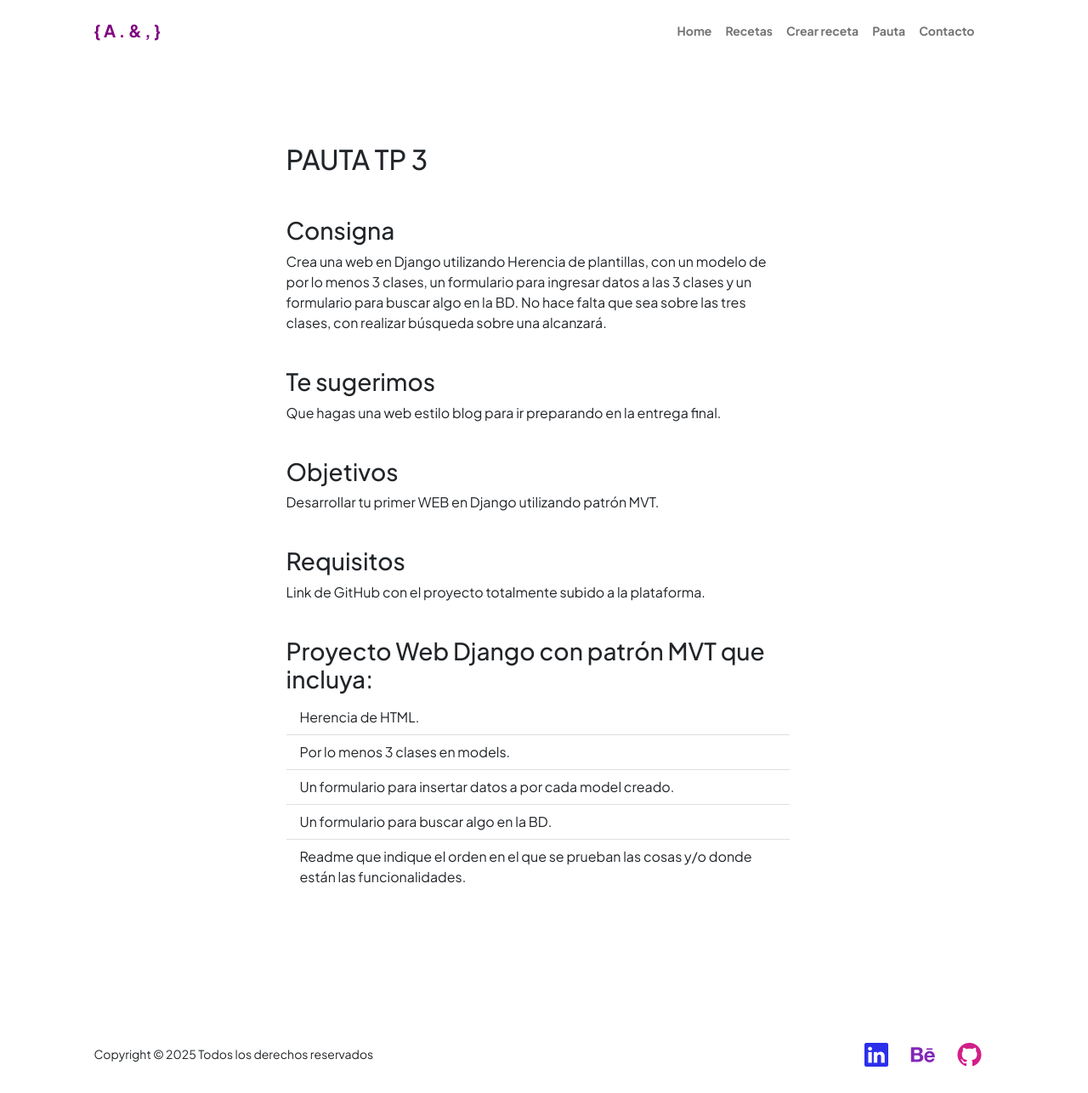
After one commit to matiluc/TuPrimeraPagina-Lucewicz, a Django app: page /pauta in a window 1280 px wide. The commit adds this page. Shown: the whole page at 85% size. Run offline with Django 5.2, Linux system fonts and the light colour scheme; some libraries are stand-ins or nearby versions.

Commit message:
por hacer cagada con los forms

```diff
--- a/config/urls.py
+++ b/config/urls.py
@@ -27,6 +27,7 @@ urlpatterns = [
     path("receta/<int:pk>/", views.detalle_receta, name="detalle_receta"),
     path('contacto', views.contacto, name='contacto'),
     path('crear_receta', views.crear_receta, name='crear_receta'),
+    path('pauta', views.pauta, name='pauta'),
 ] + static(settings.MEDIA_URL, document_root=settings.MEDIA_ROOT)
 
 if settings.DEBUG:
--- a/portfolio/admin.py
+++ b/portfolio/admin.py
@@ -1,6 +1,4 @@
 from django.contrib import admin
-from .models import Receta, Chef, Moderador
+from .models import Receta
 
 admin.site.register(Receta)
-admin.site.register(Chef)
-admin.site.register(Moderador)
--- a/portfolio/forms.py
+++ b/portfolio/forms.py
@@ -1,7 +1,10 @@
 from django import forms
 from .models import Receta
+from ckeditor.widgets import CKEditorWidget
 
 class RecetaForm(forms.ModelForm):
+    receta = forms.CharField(widget=CKEditorWidget())
+
     class Meta:
         model = Receta
         fields = ['titulo', 'foto', 'receta']
--- a/portfolio/templates/portfolio/detalle_receta.html
+++ b/portfolio/templates/portfolio/detalle_receta.html
@@ -14,13 +14,13 @@
                 <img src="{{ receta.foto.url }}" class="img-fluid mb-4 rounded" alt="{{ receta.titulo }}">
             {% endif %}
 
-            <h1 class="mb-3">{{ receta.titulo }}</h1>
+            <h1 class="mb-3 fw-bolder">{{ receta.titulo }}</h1>
 
             <div class="mb-3">
                 <div class="ck-content">{{ receta.receta|safe }}</div>
             </div>
 
-            <a href="{% url 'recetas' %}" class="btn btn-secondary mt-4">← Volver a todas las recetas</a>
+            <a href="{% url 'recetas' %}" class="btn btn-secondary mt-4 text-white fw-bold">← Volver a todas las recetas</a>
         </div>
     </div>
 </div>
--- a/portfolio/templates/portfolio/padre.html
+++ b/portfolio/templates/portfolio/padre.html
@@ -36,6 +36,7 @@
                         <li class="nav-item"><a class="nav-link" href="{% url 'index' %}">Home</a></li>
                         <li class="nav-item"><a class="nav-link" href="{% url 'recetas' %}">Recetas</a></li>
                         <li class="nav-item"><a class="nav-link" href="{% url 'crear_receta' %}">Crear receta</a></li>
+                        <li class="nav-item"><a class="nav-link" href="{% url 'pauta' %}">Pauta</a></li>
                         <li class="nav-item"><a class="nav-link" href="{% url 'contacto' %}">Contacto</a></li>
                     </ul>
                 </div>
--- /dev/null
+++ b/portfolio/templates/portfolio/pauta.html
@@ -0,0 +1,54 @@
+{%  extends 'portfolio/padre.html' %}
+
+{% load static %}
+
+{% block title %}Inicio{% endblock %}
+
+{% block contenido %}
+
+
+<section class="py-5">
+    <div class="container px-5">
+        <div class="row justify-content-center">
+            <div class="col-md-8 text-start">
+                <div class="py-5 px-4 px-md-5">
+                    <div class="mb-5">
+
+                        <!-- ELEMENTOS PAUTA -->
+                        <h2 class="mb-4">PAUTA TP 3</h2>
+
+                        <h3 class="pt-4">Consigna</h3>
+                        <p>
+                            Crea una web en Django utilizando Herencia de plantillas, con un modelo de por lo menos 3 clases,
+                            un formulario para ingresar datos a las 3 clases y un formulario para buscar algo en la BD. No hace
+                            falta que sea sobre las tres clases, con realizar búsqueda sobre una alcanzará.
+                        </p>
+
+                        <h3 class="pt-4">Te sugerimos</h3>
+                        <p>Que hagas una web estilo blog para ir preparando en la entrega final.</p>
+
+                        <h3 class="pt-4">Objetivos</h3>
+                        <p>Desarrollar tu primer WEB en Django utilizando patrón MVT.</p>
+
+                        <h3 class="pt-4">Requisitos</h3>
+                        <p>Link de GitHub con el proyecto totalmente subido a la plataforma.</p>
+
+                        <h3 class="pt-4">Proyecto Web Django con patrón MVT que incluya:</h3>
+                        <ul class="list-group list-group-flush">
+                            <li class="list-group-item">Herencia de HTML.</li>
+                            <li class="list-group-item">Por lo menos 3 clases en models.</li>
+                            <li class="list-group-item">Un formulario para insertar datos a por cada model creado.</li>
+                            <li class="list-group-item">Un formulario para buscar algo en la BD.</li>
+                            <li class="list-group-item">Readme que indique el orden en el que se prueban las cosas y/o donde están las funcionalidades.</li>
+                        </ul>
+
+                    </div>
+                </div>
+            </div>
+        </div>
+    </div>
+</section>
+
+
+
+{% endblock %}
--- a/portfolio/templates/portfolio/recetas.html
+++ b/portfolio/templates/portfolio/recetas.html
@@ -45,7 +45,7 @@
                                                             <svg xmlns="http://www.w3.org/2000/svg" width="32" height="32" fill="currentColor" class="bi bi-eye text-white bsb-hover-fadeInLeft" viewBox="0 0 16 16">
                                                                 <path d="..." />
                                                             </svg>
-                                                            <h4 class="h6 text-white bsb-hover-fadeInRight mt-2">Ver receta</h4>
+                                                            <h4 class="h6 text-white bsb-hover-fadeInRight mt-0">{ A . & , }</h4>
                                                         </figcaption>
                                                     </figure>
 
@@ -75,7 +75,7 @@
                             <div class="container">
                                 <div class="row">
                                 <div class="col text-center">
-                                    <a href="#!" class="btn bsb-btn-2xl btn-primary rounded-pill mt-5 mt-xl-10">Todas las recetas</a>
+                                    <a href="#!" class="btn btn-secondary mt-4 text-white fw-bold">Ver todas las recetas</a>
                                 </div>
                                 </div>
                             </div>
--- a/portfolio/views.py
+++ b/portfolio/views.py
@@ -15,15 +15,20 @@ def recetas(request):
 def contacto(request):
     return render(request, "portfolio/contacto.html")
 
+def pauta(request):
+    return render(request, "portfolio/pauta.html")
+
 def crear_receta(request):
     if request.method == 'POST':
         form = RecetaForm(request.POST, request.FILES)
         if form.is_valid():
             form.save()
-            return redirect('index')  # o a donde quieras volver
+            return redirect('recetas')
     else:
         form = RecetaForm()
-    return render(request, "portfolio/crear_receta.html", {'form': form})
+
+    return render(request, 'portfolio/crear_receta.html', {'form': form})
+
 
 def detalle_receta(request, pk):
     receta = get_object_or_404(Receta, pk=pk)
```
Also changed, not shown: portfolio/models.py (+0 -10 lines), portfolio/templates/portfolio/crear_receta.html (+17 -10 lines), db.sqlite3, portfolio/migrations/0003_delete_chef_delete_moderador.py (added).
